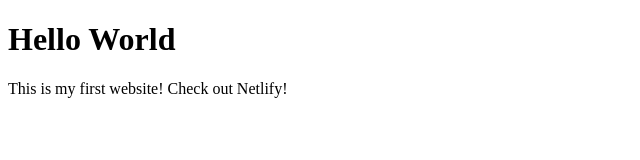
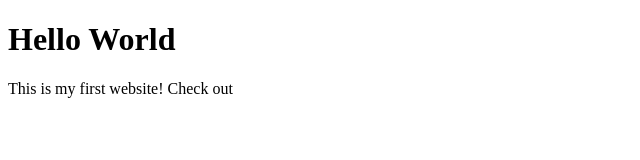
Before and after one commit to mariabonucchi/codespaces-demo, a plain HTML site: page index.html in a window 1280 px wide. Shown: the full height of the page, 0-640 px from the left. Drawn offline with Linux system fonts and the light colour scheme.

Commit message:
netlify edit

```diff
--- a/index.html
+++ b/index.html
@@ -7,6 +7,6 @@
 </head>
 <body>
     <h1>Hello World</h1>
-    <p>This is my first website! Check out Netlify!</p>
+    <p>This is my first website! Check out</p>
 </body>
 </html>
```
